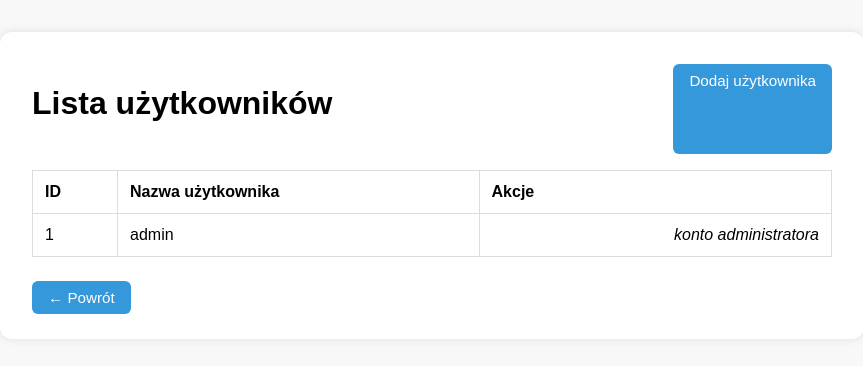
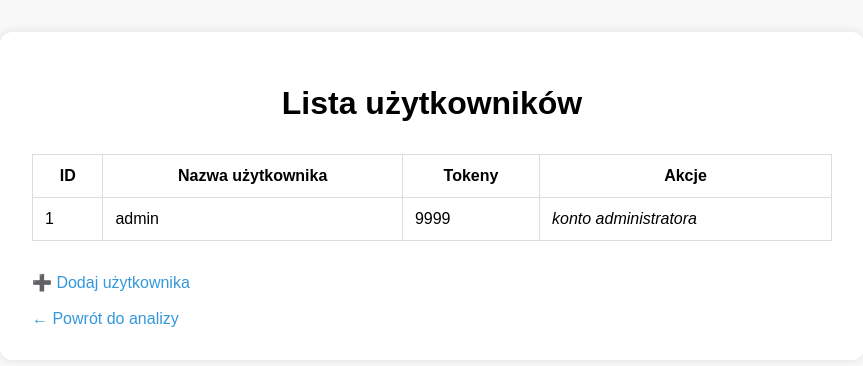
Before and after one commit to GregRybnik/ai-detektor, a Flask app: page /users in a window 1280 px wide. Shown: the top 366 px of the page, without its empty margins (208-1071 px from the left). Run offline with Flask 2, Linux system fonts and the light colour scheme; the visitor is signed in with stand-in values (Sample User, id 1); data comes from the database, SQL or seed files in the repository.

Commit message:
Dodano edycję tokenów dla użytkowników

```diff
--- a/templates/users.html
+++ b/templates/users.html
@@ -16,7 +16,7 @@
             background: #fff;
             padding: 2rem;
             border-radius: 12px;
-            box-shadow: 0 0 10px rgba(0, 0, 0, 0.1);
+            box-shadow: 0 0 10px rgba(0,0,0,0.1);
         }
         h1 {
             text-align: center;
@@ -27,54 +27,48 @@
             border-collapse: collapse;
             margin-bottom: 2rem;
         }
-        table, th, td {
+        th, td {
+            padding: 0.75rem;
             border: 1px solid #ddd;
         }
-        th, td {
-            padding: 0.75rem;
-            text-align: left;
+        .form-inline {
+            display: flex;
+            gap: 0.5rem;
         }
-        tr:nth-child(even) {
-            background-color: #f4f4f4;
+        input[type="number"] {
+            width: 80px;
+            padding: 0.3rem;
         }
-        .actions {
-            text-align: right;
-        }
-        .btn {
-            padding: 0.5rem 1rem;
+        button {
+            padding: 0.3rem 0.8rem;
             border: none;
-            border-radius: 6px;
+            background-color: #3498db;
+            color: white;
+            border-radius: 5px;
             cursor: pointer;
-            text-decoration: none;
-            font-size: 0.95rem;
         }
         .btn-danger {
             background-color: #e74c3c;
-            color: white;
         }
         .btn-primary {
-            background-color: #3498db;
-            color: white;
+            background-color: #2ecc71;
         }
-        .top-bar {
-            display: flex;
-            justify-content: space-between;
-            margin-bottom: 1rem;
+        a {
+            text-decoration: none;
+            color: #3498db;
         }
     </style>
 </head>
 <body>
     <div class="container">
-        <div class="top-bar">
-            <h1>Lista użytkowników</h1>
-            <a href="{{ url_for('register') }}" class="btn btn-primary">Dodaj użytkownika</a>
-        </div>
+        <h1>Lista użytkowników</h1>
 
         <table>
             <thead>
                 <tr>
                     <th>ID</th>
                     <th>Nazwa użytkownika</th>
+                    <th>Tokeny</th>
                     <th>Akcje</th>
                 </tr>
             </thead>
@@ -83,10 +77,15 @@
                     <tr>
                         <td>{{ user.id }}</td>
                         <td>{{ user.username }}</td>
-                        <td class="actions">
+                        <td>{{ user.tokens }}</td>
+                        <td>
                             {% if user.username != 'admin' %}
-                                <form method="POST" action="{{ url_for('delete_user', user_id=user.id) }}" style="display:inline;">
-                                    <button class="btn btn-danger" type="submit" onclick="return confirm('Na pewno usunąć użytkownika {{ user.username }}?')">Usuń</button>
+                                <form method="POST" action="{{ url_for('update_tokens', user_id=user.id) }}" class="form-inline">
+                                    <input type="number" name="tokens" min="0" value="{{ user.tokens }}" required>
+                                    <button type="submit" class="btn btn-primary">Zapisz</button>
+                                </form>
+                                <form method="POST" action="{{ url_for('delete_user', user_id=user.id) }}" style="margin-top: 0.5rem;">
+                                    <button class="btn btn-danger" type="submit" onclick="return confirm('Na pewno usunąć {{ user.username }}?')">Usuń</button>
                                 </form>
                             {% else %}
                                 <em>konto administratora</em>
@@ -97,7 +96,8 @@
             </tbody>
         </table>
 
-        <a href="{{ url_for('index') }}" class="btn btn-primary">← Powrót</a>
+        <a href="{{ url_for('register') }}">➕ Dodaj użytkownika</a><br><br>
+        <a href="{{ url_for('index') }}">← Powrót do analizy</a>
     </div>
 </body>
 </html>
```
